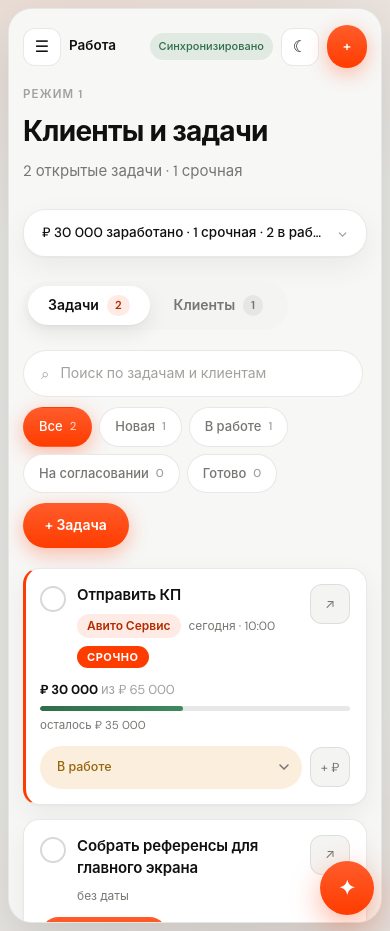
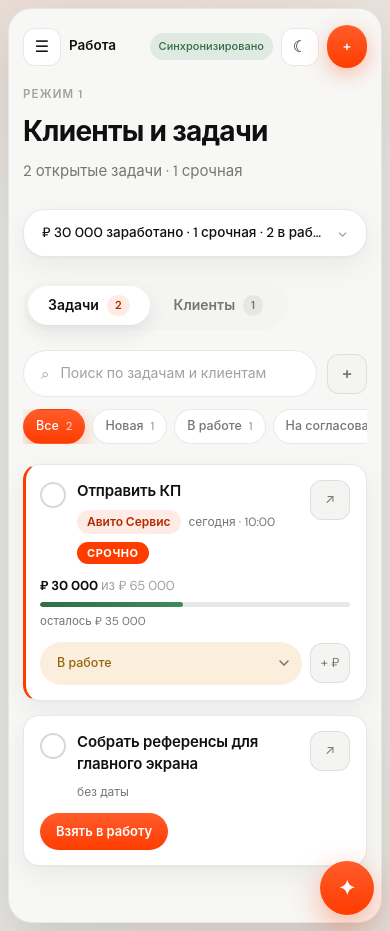
Before and after one commit to PelenevDesign/WebSite, a PHP site: page /crm/ in a window 390 px wide. Run offline with PHP 8.4, Linux system fonts and the light colour scheme; the visitor is signed in with stand-in values (Sample User, id 1).

Commit message:
CRM: make the task toolbar compact on mobile
The status filter chips wrapped onto 2-3 rows on phone widths, pushing the
task list almost entirely off-screen below the fold. Chips now scroll
horizontally in one row instead, and the duplicate "+ Задача" pill (redundant
with the topbar's own + Добавить) is replaced with a small icon button next
to search — first task card is visible without scrolling.

Co-Authored-By: Claude Sonnet 5 <noreply@anthropic.com>

```diff
--- a/crm/crm.css
+++ b/crm/crm.css
@@ -358,16 +358,21 @@ p { margin: 0; }
 .tabpanel { display: none; }
 .tabpanel.is-visible { display: block; }
 
-.toolbar { display: flex; align-items: center; gap: 10px; flex-wrap: wrap; margin-bottom: 20px; }
+.toolbar { display: flex; align-items: center; gap: 10px; flex-wrap: wrap; margin-bottom: 12px; }
 .search { display: flex; align-items: center; gap: 9px; flex: 1 1 240px; max-width: 340px; padding: 11px 17px; border: 1px solid var(--line); border-radius: 999px; background: var(--surface); color: var(--quiet); transition: border-color .18s; }
 .search:focus-within { border-color: var(--accent-line); }
 .search input { flex: 1; min-width: 0; border: 0; background: none; outline: none; font-size: 14px; }
 .search input::placeholder { color: var(--quiet); }
+.mini-btn--add { flex: none; font-size: 17px; font-weight: 600; }
 .chips { display: flex; gap: 7px; flex-wrap: wrap; }
 .chip { display: inline-flex; align-items: center; gap: 7px; padding: 9px 15px; border: 1px solid var(--line); border-radius: 999px; background: var(--surface); color: var(--muted); font-size: 13px; font-weight: 500; transition: all .18s; }
 .chip:hover { border-color: var(--accent-line); color: var(--accent-soft); }
 .chip.is-active { color: #fff; background: linear-gradient(180deg, var(--accent-hi) 0%, var(--accent) 100%); border-color: transparent; box-shadow: var(--shadow-accent); }
 .chip em { font-style: normal; opacity: .7; font-size: 11.5px; }
+/* Одна строка вместо переноса на несколько рядов — фильтр не должен занимать пол-экрана */
+.chips--scroll { flex-wrap: nowrap; overflow-x: auto; margin-bottom: 20px; scrollbar-width: none; }
+.chips--scroll::-webkit-scrollbar { display: none; }
+.chips--scroll .chip { flex: none; }
 
 /* ══ Задачи: плоская сетка карточек — сразу видно всё, без группировки ══ */
 .task-list { display: grid; grid-template-columns: repeat(auto-fill, minmax(270px, 1fr)); gap: 14px; }
@@ -649,6 +654,7 @@ p { margin: 0; }
   .metrics { grid-template-columns: 1fr 1fr; gap: 10px; }
   .metric { padding: 16px; border-radius: var(--r-md); }
   .metric strong { font-size: 22px; }
+  .chips--scroll .chip { padding: 7px 12px; font-size: 12.5px; }
 
   .panel { padding: 16px; border-radius: var(--r-md); }
   .task { padding: 15px 16px; border-radius: var(--r-md); }
--- a/crm/index.php
+++ b/crm/index.php
@@ -94,9 +94,9 @@ header('Cache-Control: no-store, private', true);
         <div class="tabpanel is-visible" data-tabpanel="tasks">
           <div class="toolbar">
             <label class="search"><span aria-hidden="true">⌕</span><input id="task-search" type="search" placeholder="Поиск по задачам и клиентам"></label>
-            <div class="chips" id="status-filter" role="group" aria-label="Фильтр по статусу"></div>
-            <button class="primary-btn" data-action="new-task">+ Задача</button>
+            <button class="mini-btn mini-btn--add" data-action="new-task" aria-label="Добавить задачу" title="Добавить задачу">+</button>
           </div>
+          <div class="chips chips--scroll" id="status-filter" role="group" aria-label="Фильтр по статусу"></div>
           <div id="task-groups"></div>
         </div>
 
```
